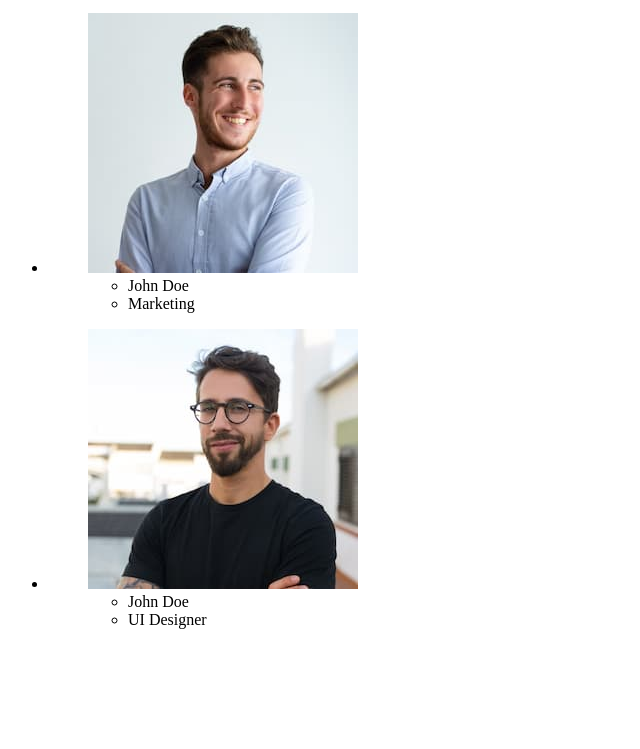
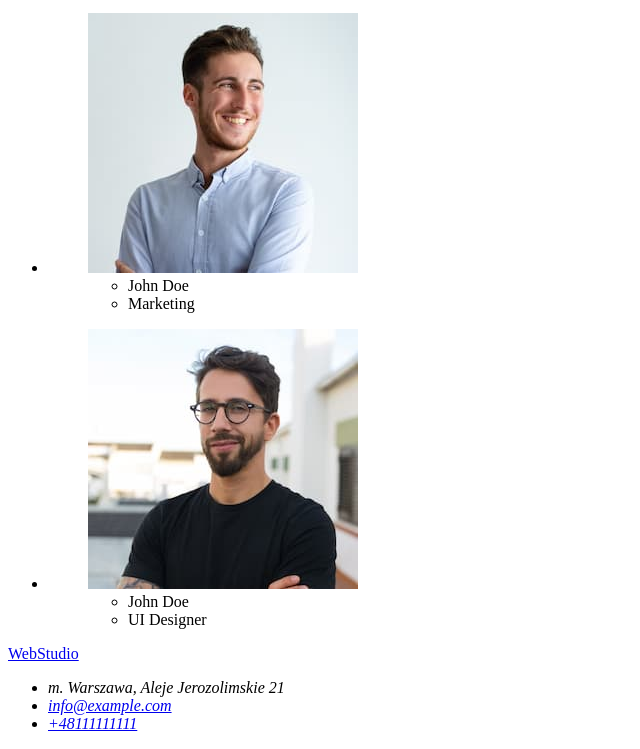
Before and after one commit to marcinmierzejewski/goit-markup-hw-08, a plain HTML site: page index.html in a window 1280 px wide. Shown: the part 2056-2805 px from the top of the page, without its empty margins (0-640 px from the left). Before the commit the page ends 2701 px from the top, so only its background shows below. Drawn offline with Linux system fonts and the light colour scheme.

Commit message:
dodano strukturę <footer>

```diff
--- a/index.html
+++ b/index.html
@@ -151,10 +151,16 @@
         </li>
       </ul>
     </section>
-
   </main>
   <footer>
-
+    <a href="studio.html">WebStudio</a></li>
+    <address>
+      <ul>
+        <li>m. Warszawa, Aleje Jerozolimskie 21</li>
+        <li><a href="mailto:info@example.com">info@example.com</a></li>
+        <li><a href="tel:++48 111 111 111">+48111111111</a></li>
+      </ul>
+    </address>
   </footer>
 </body>
 </html>
```
